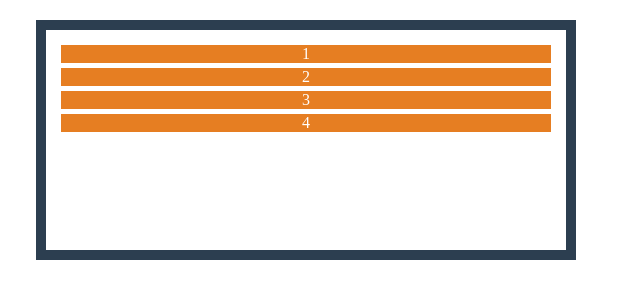
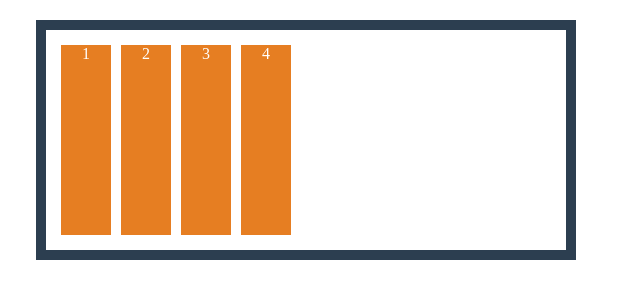
Before and after one commit to moi6rs/anuncios, an Angular app: page /home in a window 1280 px wide. Shown: the top 300 px of the page, without its empty margins (0-640 px from the left). Built offline with nearby package versions, Linux system fonts and the light colour scheme.

Commit message:
Display:flex

```diff
--- a/src/app/home/home.component.scss
+++ b/src/app/home/home.component.scss
@@ -8,11 +8,12 @@
   padding: 10px;
   border: 10px solid #2C3E50;
   margin: 20px;
+  display:flex
 }
 .elemento {
   color: #fff;
   margin: 5px;
-  ///width:50px;
+  width:50px;
   background: #E67E22;
   text-align:  center;
 }
```
